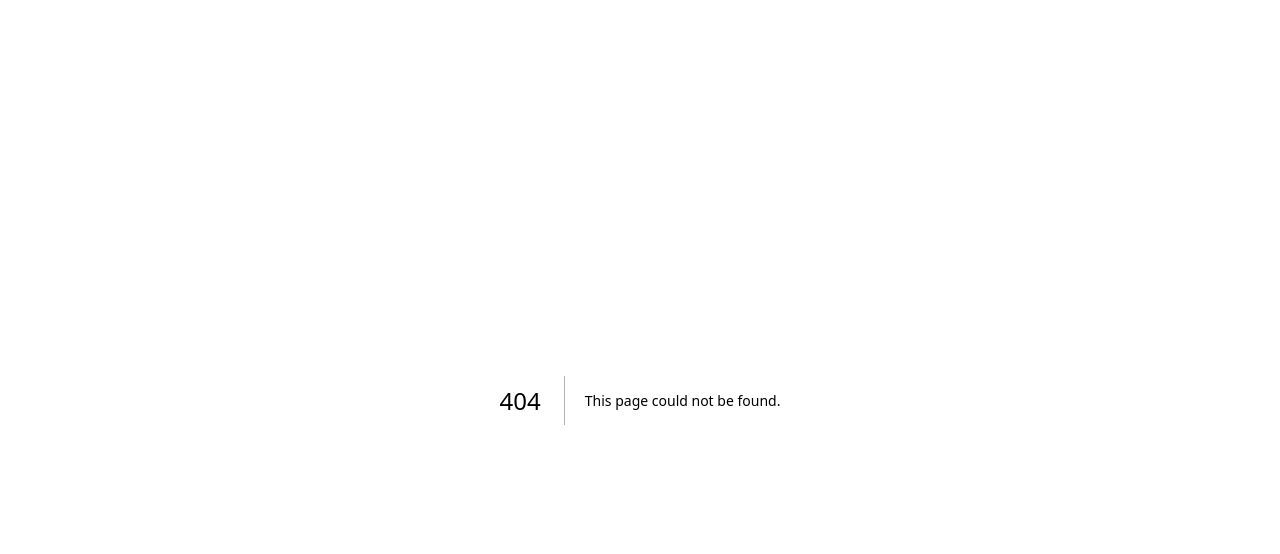
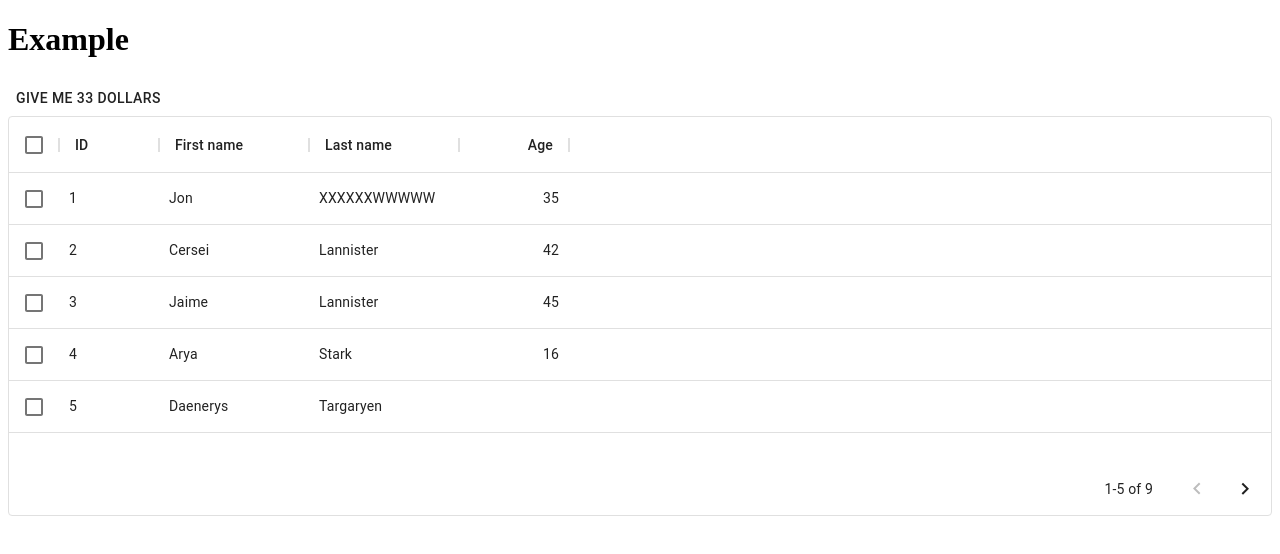
Before and after one commit to javiergranados/react-testing, a Next.js app: page /example in a window 1280 px wide. Before the commit this address had no page. Shown: the top 554 px of the page. Built offline with nearby package versions, Linux system fonts and the light colour scheme.

Commit message:
Add some example components

```diff
--- a/package.json
+++ b/package.json
@@ -14,6 +14,8 @@
     "lint-staged": "lint-staged"
   },
   "dependencies": {
+    "@material-ui/core": "^4.12.4",
+    "@material-ui/data-grid": "^4.0.0-alpha.37",
     "@types/node": "20.4.4",
     "@types/react": "18.2.15",
     "@types/react-dom": "18.2.7",
--- /dev/null
+++ b/src/common/deepFolder/deeperFolder/VeryComplex.tsx
@@ -0,0 +1,3 @@
+export function VeryComplex() {
+  return <div>Very Complex Component</div>
+}
--- /dev/null
+++ b/src/examples/Example1/index.tsx
@@ -0,0 +1,3 @@
+export function randomBetween(min: number, max: number) {
+  return Math.floor(Math.random() * (max - min + 1) + min)
+}
--- /dev/null
+++ b/src/examples/Example2/index.tsx
@@ -0,0 +1,53 @@
+import { Button } from '@material-ui/core'
+import { DataGrid } from '@material-ui/data-grid'
+import React from 'react'
+
+export const COLUMNS = [
+  { field: 'id', headerName: 'ID', width: 100 },
+  {
+    field: 'firstName',
+    headerName: 'First name',
+    width: 150,
+    editable: true,
+  },
+  {
+    field: 'lastName',
+    headerName: 'Last name',
+    width: 150,
+    editable: true,
+  },
+  {
+    field: 'age',
+    headerName: 'Age',
+    type: 'number',
+    width: 110,
+    editable: true,
+  },
+]
+
+export const ROWS = [
+  { id: 1, lastName: 'XXXXXXWWWWW', firstName: 'Jon', age: 35 },
+  { id: 2, lastName: 'Lannister', firstName: 'Cersei', age: 42 },
+  { id: 3, lastName: 'Lannister', firstName: 'Jaime', age: 45 },
+  { id: 4, lastName: 'Stark', firstName: 'Arya', age: 16 },
+  { id: 5, lastName: 'Targaryen', firstName: 'Daenerys', age: null },
+  { id: 6, lastName: 'Melisandre', firstName: null, age: 150 },
+  { id: 7, lastName: 'Clifford', firstName: 'Ferrara', age: 44 },
+  { id: 8, lastName: 'Frances', firstName: 'Rossini', age: 36 },
+  { id: 9, lastName: 'Roxie', firstName: 'Harvey', age: 65 },
+]
+
+type Example2Props = Readonly<{
+  onMoney: (n: number) => void
+}>
+
+export const Example2: React.FC<Example2Props> = ({ onMoney }) => {
+  return (
+    <div>
+      <Button onClick={() => onMoney(33)}>Give me 33 dollars</Button>
+      <div style={{ height: 400, width: '100%' }}>
+        <DataGrid rows={ROWS} columns={COLUMNS} pageSize={5} checkboxSelection />
+      </div>
+    </div>
+  )
+}
--- /dev/null
+++ b/src/examples/Example4/index.tsx
@@ -0,0 +1,5 @@
+import { MyDrawer } from '../Example3'
+
+export function Example4() {
+  return <MyDrawer />
+}
--- /dev/null
+++ b/src/pages/example.tsx
@@ -0,0 +1,11 @@
+import { Example2 } from '@/examples/Example2'
+
+export default function Example() {
+  return (
+    <main>
+      <h1>Example</h1>
+      {/* eslint-disable-next-line @typescript-eslint/no-empty-function */}
+      <Example2 onMoney={() => {}} />
+    </main>
+  )
+}
```
Also changed, not shown: src/examples/Example3/index.tsx (added, +17 -0 lines), src/examples/Example5/index.tsx (added, +9 -0 lines), 2 other files (tests, documents, lock files or other folders).
